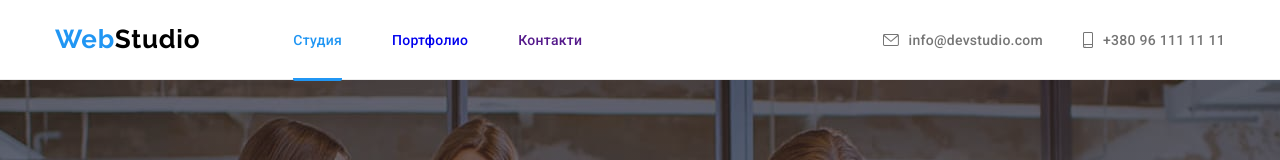
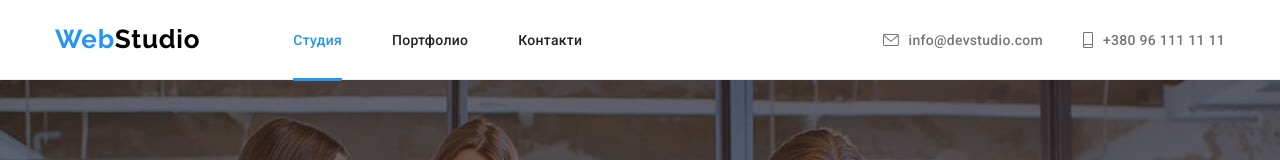
Before and after one commit to uroboro-ua/goit-markup-hw-07, a plain HTML site: page index.html in a window 1280 px wide. Shown: the top 160 px of the page. Drawn offline with Linux system fonts and the light colour scheme.

Commit message:
Change #5
Update navigation link color

```diff
--- a/sass/layouts/_page-header.scss
+++ b/sass/layouts/_page-header.scss
@@ -33,6 +33,7 @@
     position: relative;
     text-decoration: none;
     @include font("Roboto", 14px, normal, 500, 16px, 0.02em);
+    color: $black-heading;
 
     &:hover {
       color: $blue-link;
```
Also changed, not shown: css/main.css, css/main.min.css, 2 other files.
